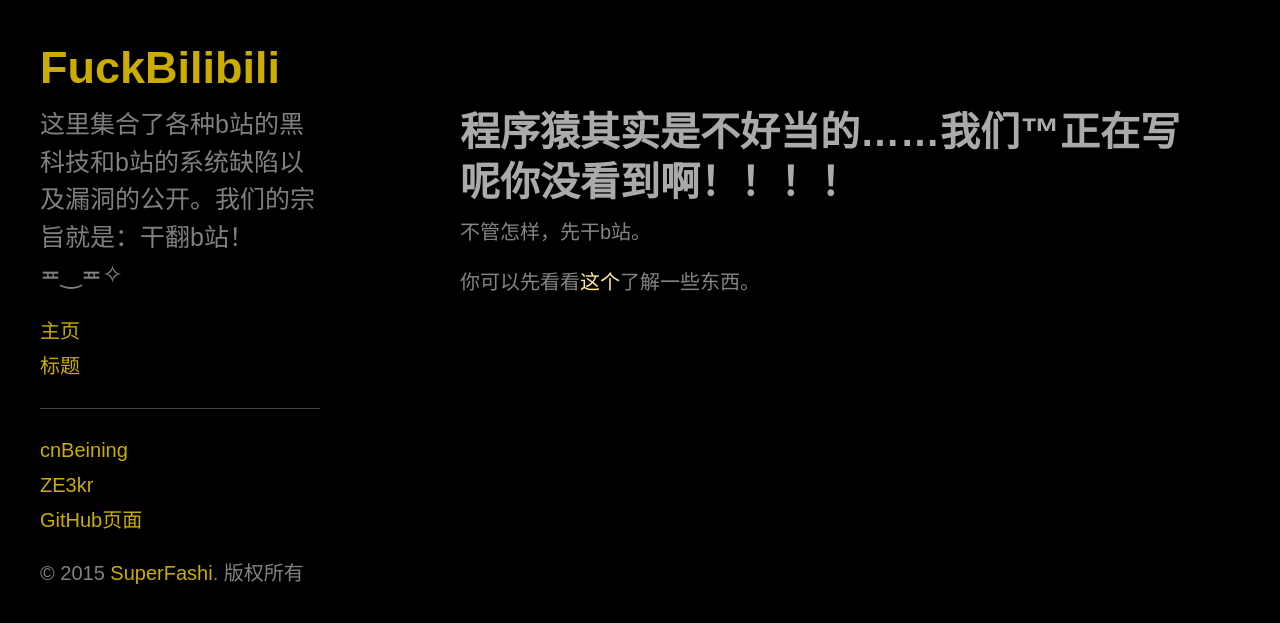
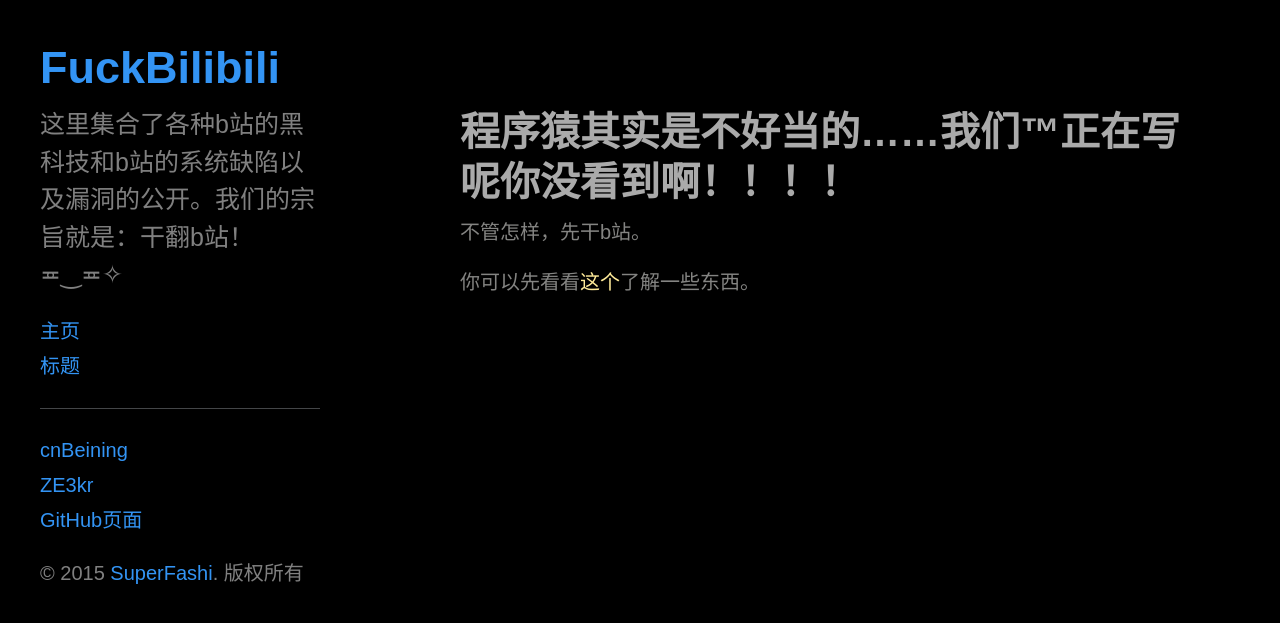
Before and after one commit to damahan/fuckbilibili.github.io, a Jekyll site: the page built from index.md, in a window 1280 px wide. Shown: the top 623 px of the page. Built offline with Jekyll 4.4.1, drawn with Linux system fonts in a browser that asks for light colours.

Commit message:
color change

```diff
--- a/public/css/main.css
+++ b/public/css/main.css
@@ -556,7 +556,7 @@ a {
 }
 
 a:hover {
-  color: #caad00;
+  color: #3394F4;
 }
 
 .btn {
@@ -692,12 +692,12 @@ tbody tr:nth-child(odd) th {
 
 /* Sidebar links */
 .sidebar a {
-  color: #caad00;
+  color: #3394F4;
 }
 
 /* About section */
 .sidebar-about h1 {
-  color: #caad00;
+  color: #3394F4;
   margin-top: 0;
   font-family: 'Noto Serif', serif;
   font-size: 2.25rem;
@@ -773,7 +773,7 @@ a.sidebar-nav-item:focus {
 .page-title,
 .post-title,
 .post-title a {
-  color: #caad00;
+  color: #3394F4;
 }
 
 /*
```
